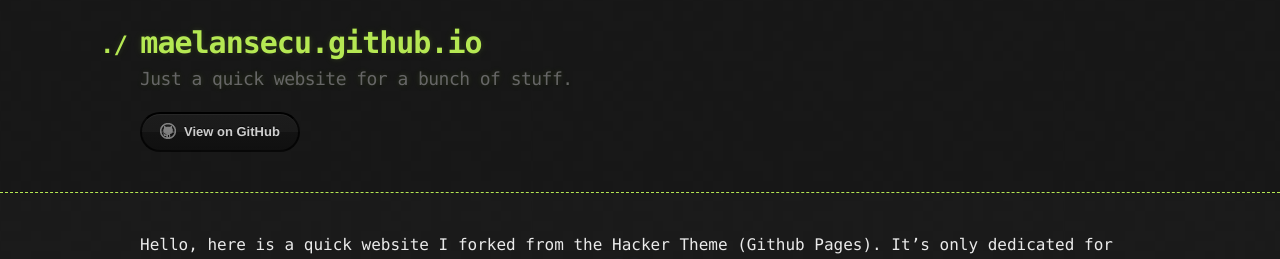
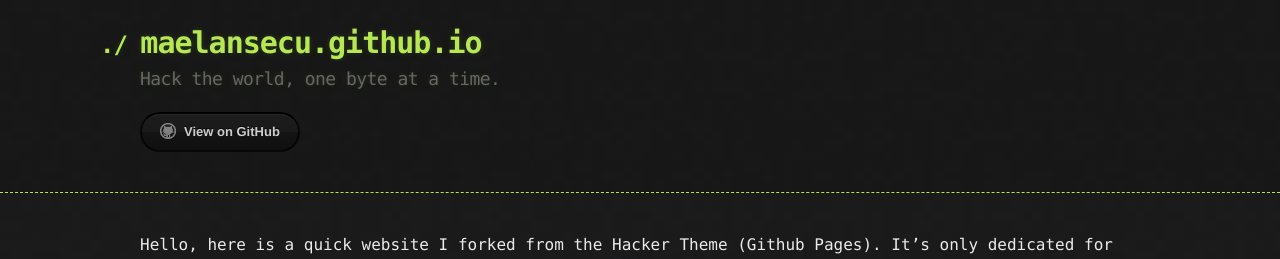
Before and after one commit to maelansecu/maelansecu.github.io, a Jekyll site: the page built from index.md, in a window 1280 px wide. Shown: the top 259 px of the page. Built offline with Jekyll 4.4.1, drawn with Linux system fonts in a browser that asks for light colours.

Commit message:
Update _config.yml

```diff
--- a/_config.yml
+++ b/_config.yml
@@ -1,5 +1,5 @@
 title: maelansecu.github.io
-description: Just a quick website for a bunch of stuff.
+description: "Hack the world, one byte at a time."
 show_downloads: false
 google_analytics:
 theme: jekyll-theme-hacker
```
